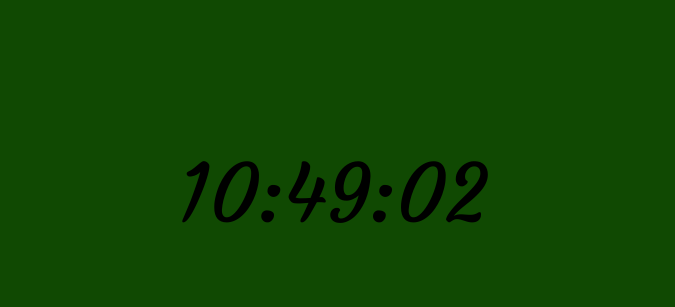
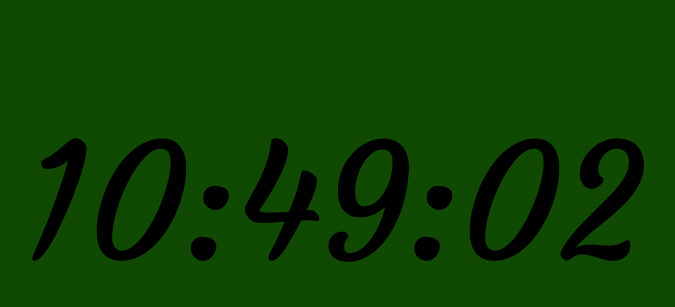
Before and after one commit to pklinga/colorClock, a plain HTML site: page index.html in a window 1280 px wide. Shown: the part 216-523 px from the top of the page, without its empty margins (308-983 px from the left). Drawn offline with Linux system fonts and the light colour scheme.

Commit message:
Update index.html

```diff
--- a/index.html
+++ b/index.html
@@ -26,8 +26,8 @@ html, body {
 
 #clock {
   font-family: "Courgette", cursive;
-  font-size: 80px;
-  margin-top: -40px;
+  font-size: 160px;
+  margin-top: -80px;
   text-align: center;
   position: relative;
   top: 50%;
```
